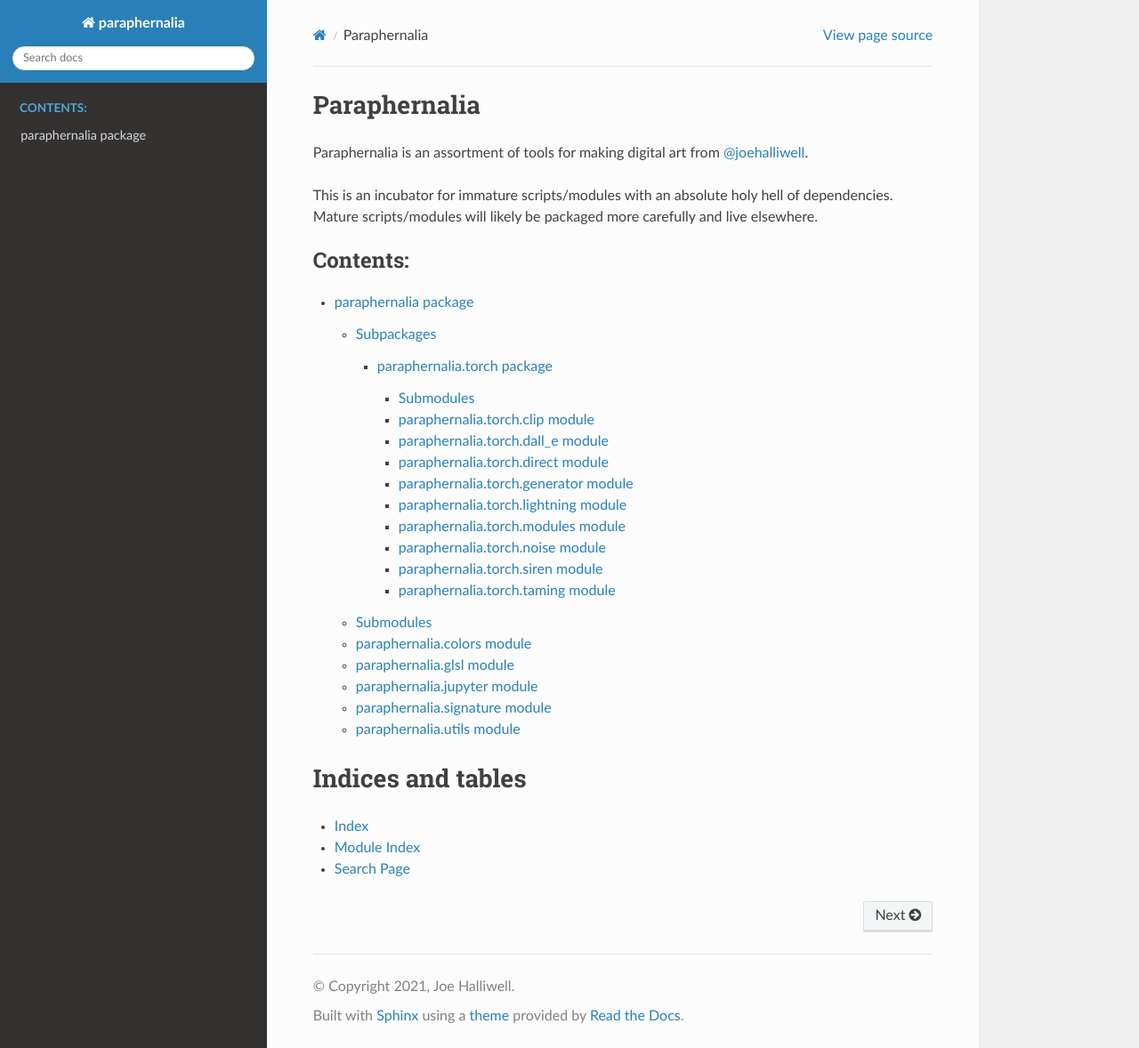
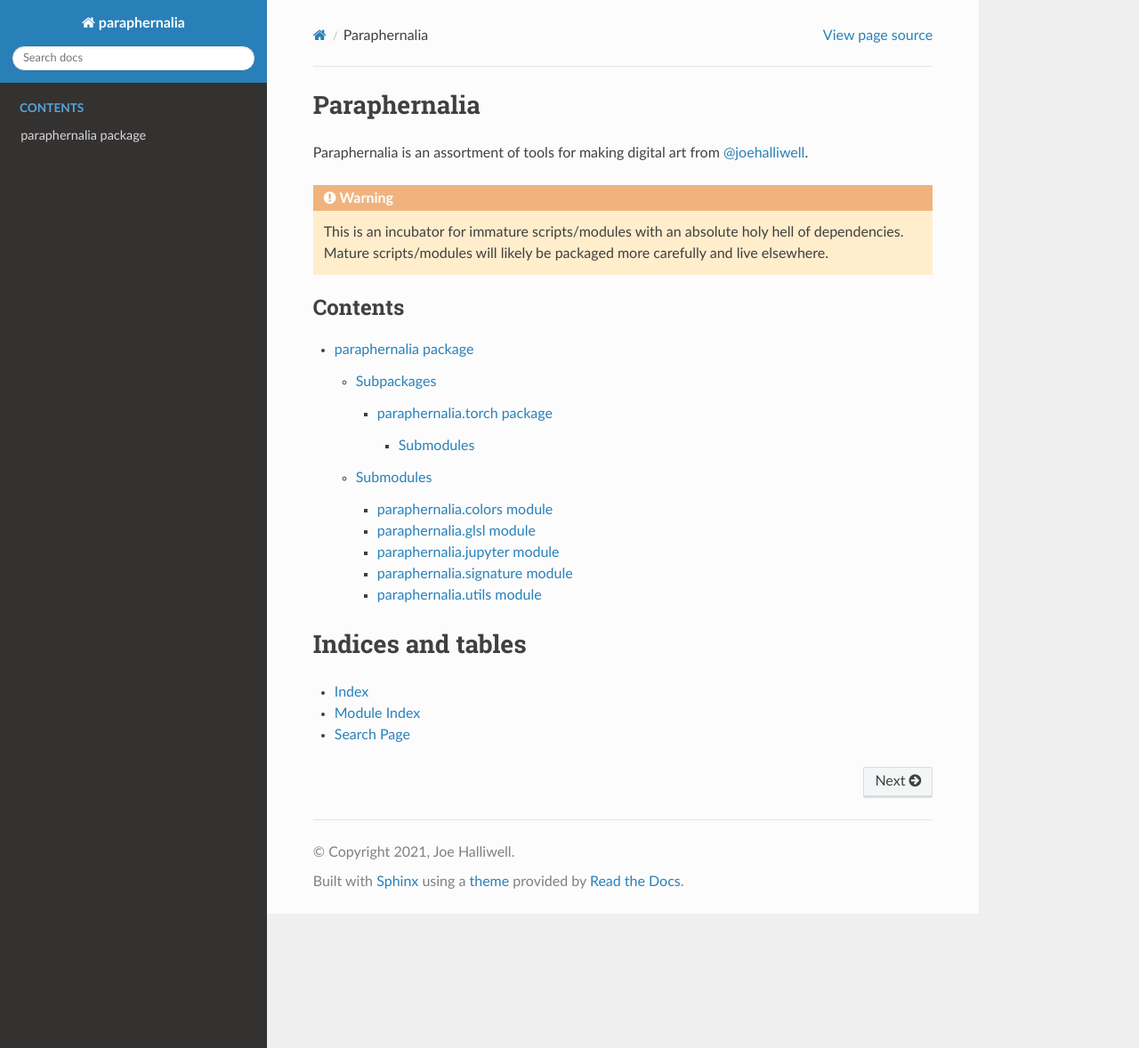
Before and after one commit to joehalliwell/paraphernalia, a Sphinx documentation site: the page built from docs/source/index.rst, in a window 1280 px wide and 1178 px high. Shown: the whole window at 89% size. Built offline with Sphinx 7.4.7 and the Read the Docs theme 2.0.0, drawn with Linux system fonts in a browser that asks for light colours.

Commit message:
Generate one page per module

```diff
--- a/docs/source/conf.py
+++ b/docs/source/conf.py
@@ -28,10 +28,11 @@
 # extensions coming with Sphinx (named 'sphinx.ext.*') or your custom
 # ones.
 extensions = [
+    "sphinx.ext.autodoc",
+    "sphinx.ext.autosummary",  # Create neat summary tables
     "sphinx.ext.todo",
     "sphinx.ext.viewcode",
-    "sphinx.ext.autodoc",
-    "sphinx.ext.napoleon",
+    "sphinx.ext.napoleon",  # Google-style docstrings
 ]
 
 napoleon_include_init_with_doc = False
@@ -43,6 +44,21 @@
 # directories to ignore when looking for source files.
 # This pattern also affects html_static_path and html_extra_path.
 exclude_patterns = []
+
+# -- Options for autodoc -----------------------------------------------------
+
+# Sort functions etc. by order of appearance in the source
+autodoc_member_order = "bysource"
+
+# Use both class and __init__ docs
+autoclass_content = "both"
+
+# Display the __init__ signature with the class
+autodoc_class_signature = "mixed"
+
+autodoc_typehints = "description"
+
+autosummary_generate = False  # Turn on sphinx.ext.autosummary
 
 
 # -- Options for HTML output -------------------------------------------------
@@ -57,13 +73,5 @@
 # so a file named "default.css" will overwrite the builtin "default.css".
 html_static_path = ["_static"]
 
-# Sort functions etc. by order of appearance in the source
-autodoc_member_order = "bysource"
-
-# Use both class and __init__ docs
-autoclass_content = "both"
-
-# Display the __init__ signature with the class
-autodoc_class_signature = "mixed"
-
-autodoc_typehints = "description"
+# Increase depth
+html_theme_options = {"navigation_depth": 8}
--- a/docs/source/index.rst
+++ b/docs/source/index.rst
@@ -9,15 +9,21 @@
 Paraphernalia is an assortment of tools for making digital art from
 `@joehalliwell <http://twitter.com/joehalliwell>`_.
 
-This is an incubator for immature scripts/modules with an absolute holy hell of
-dependencies. Mature scripts/modules will likely be packaged more carefully and
-live elsewhere.
+.. warning::
+
+   This is an incubator for immature scripts/modules with an absolute holy hell of
+   dependencies. Mature scripts/modules will likely be packaged more carefully and
+   live elsewhere.
+
+
 
 .. toctree::
    :maxdepth: 4
-   :caption: Contents:
+   :caption: Contents
 
    paraphernalia
+
+
 
 
 Indices and tables
--- /dev/null
+++ b/docs/source/paraphernalia.colors.rst
@@ -0,0 +1,7 @@
+paraphernalia.colors module
+===========================
+
+.. automodule:: paraphernalia.colors
+   :members:
+   :undoc-members:
+   :show-inheritance:
--- a/docs/source/paraphernalia.rst
+++ b/docs/source/paraphernalia.rst
@@ -17,42 +17,11 @@
 Submodules
 ----------
 
-paraphernalia.colors module
----------------------------
+.. toctree::
+   :maxdepth: 4
 
-.. automodule:: paraphernalia.colors
-   :members:
-   :undoc-members:
-   :show-inheritance:
-
-paraphernalia.glsl module
--------------------------
-
-.. automodule:: paraphernalia.glsl
-   :members:
-   :undoc-members:
-   :show-inheritance:
-
-paraphernalia.jupyter module
-----------------------------
-
-.. automodule:: paraphernalia.jupyter
-   :members:
-   :undoc-members:
-   :show-inheritance:
-
-paraphernalia.signature module
-------------------------------
-
-.. automodule:: paraphernalia.signature
-   :members:
-   :undoc-members:
-   :show-inheritance:
-
-paraphernalia.utils module
---------------------------
-
-.. automodule:: paraphernalia.utils
-   :members:
-   :undoc-members:
-   :show-inheritance:
+   paraphernalia.colors
+   paraphernalia.glsl
+   paraphernalia.jupyter
+   paraphernalia.signature
+   paraphernalia.utils
--- a/docs/source/paraphernalia.torch.rst
+++ b/docs/source/paraphernalia.torch.rst
@@ -9,74 +9,15 @@
 Submodules
 ----------
 
-paraphernalia.torch.clip module
--------------------------------
+.. toctree::
+   :maxdepth: 4
 
-.. automodule:: paraphernalia.torch.clip
-   :members:
-   :undoc-members:
-   :show-inheritance:
-
-paraphernalia.torch.dall\_e module
-----------------------------------
-
-.. automodule:: paraphernalia.torch.dall_e
-   :members:
-   :undoc-members:
-   :show-inheritance:
-
-paraphernalia.torch.direct module
----------------------------------
-
-.. automodule:: paraphernalia.torch.direct
-   :members:
-   :undoc-members:
-   :show-inheritance:
-
-paraphernalia.torch.generator module
-------------------------------------
-
-.. automodule:: paraphernalia.torch.generator
-   :members:
-   :undoc-members:
-   :show-inheritance:
-
-paraphernalia.torch.lightning module
-------------------------------------
-
-.. automodule:: paraphernalia.torch.lightning
-   :members:
-   :undoc-members:
-   :show-inheritance:
-
-paraphernalia.torch.modules module
-----------------------------------
-
-.. automodule:: paraphernalia.torch.modules
-   :members:
-   :undoc-members:
-   :show-inheritance:
-
-paraphernalia.torch.noise module
---------------------------------
-
-.. automodule:: paraphernalia.torch.noise
-   :members:
-   :undoc-members:
-   :show-inheritance:
-
-paraphernalia.torch.siren module
---------------------------------
-
-.. automodule:: paraphernalia.torch.siren
-   :members:
-   :undoc-members:
-   :show-inheritance:
-
-paraphernalia.torch.taming module
----------------------------------
-
-.. automodule:: paraphernalia.torch.taming
-   :members:
-   :undoc-members:
-   :show-inheritance:
+   paraphernalia.torch.clip
+   paraphernalia.torch.dall_e
+   paraphernalia.torch.direct
+   paraphernalia.torch.generator
+   paraphernalia.torch.lightning
+   paraphernalia.torch.modules
+   paraphernalia.torch.noise
+   paraphernalia.torch.siren
+   paraphernalia.torch.taming
```
Also changed, not shown: docs/source/paraphernalia.glsl.rst (added, +7 -0 lines), docs/source/paraphernalia.jupyter.rst (added, +7 -0 lines), docs/source/paraphernalia.signature.rst (added, +7 -0 lines), docs/source/paraphernalia.torch.clip.rst (added, +7 -0 lines), docs/source/paraphernalia.torch.dall_e.rst (added, +7 -0 lines), docs/source/paraphernalia.torch.direct.rst (added, +7 -0 lines), docs/source/paraphernalia.torch.generator.rst (added, +7 -0 lines), docs/source/paraphernalia.torch.lightning.rst (added, +7 -0 lines), docs/source/paraphernalia.torch.modules.rst (added, +7 -0 lines), docs/source/paraphernalia.torch.noise.rst (added, +7 -0 lines), docs/source/paraphernalia.torch.siren.rst (added, +7 -0 lines), docs/source/paraphernalia.torch.taming.rst (added, +7 -0 lines), docs/source/paraphernalia.utils.rst (added, +7 -0 lines), 1 other file.
